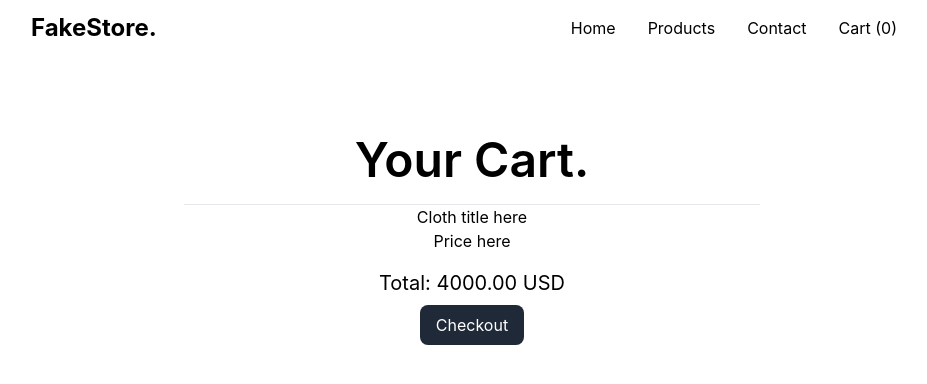
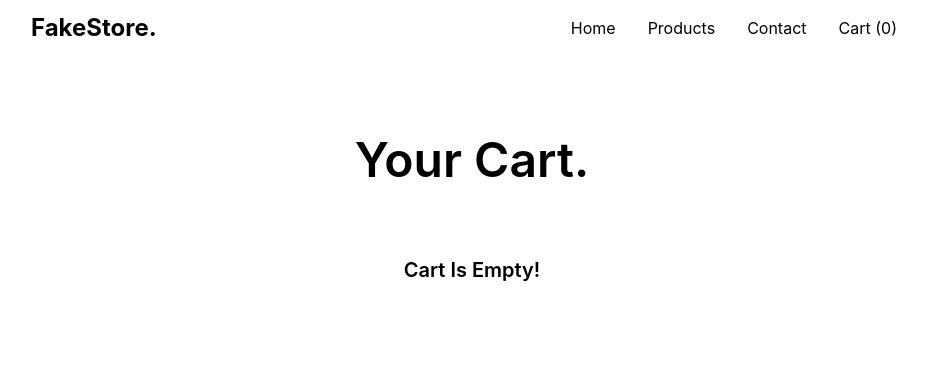
Before and after one commit to jameshan2002/shopping-cart, a React (Create React App) app: page /cart in a window 1280 px wide. Shown: the top 384 px of the page, without its empty margins (168-1095 px from the left). Built offline with nearby package versions, Linux system fonts and the light colour scheme.

Commit message:
Finalizing cart and design

```diff
--- a/src/App.js
+++ b/src/App.js
@@ -9,27 +9,44 @@ import ItemDetail from "./components/ItemDetail";
 import Cart from "./components/Cart";
 
 function App() {
-  const [cardItems, setCardItems] = useState([]);
+  const [cartItems, setCartItems] = useState([]);
+
   const getCartItems = () => {
-    return cardItems.map((item) => item.quantity).reduce((a, b) => a + b, 0);
-  };
-  const addItem = (id, number = 1) => {
-    let list = Object.assign([], cardItems);
-    list.push({
-      id: id,
-      number: number,
-    });
-    setCardItems(list);
+    return cartItems.map((item) => item.quantity).reduce((a, b) => a + b, 0);
   };
 
-  const clearCart = () => {
-    setCardItems([]);
+  const addItem = (item) => {
+    let itemExist = cartItems.find((cartItem) => cartItem.id === item.id);
+    if (itemExist) {
+      setCartItems(
+        cartItems.map((cartItem) =>
+          cartItem.id === item.id
+            ? { ...itemExist, quantity: itemExist.quantity + 1 }
+            : cartItem
+        )
+      );
+    } else {
+      setCartItems([...cartItems, { ...item, quantity: 1 }]);
+    }
   };
 
-  const removeItem = (index) => {
-    let list = Object.assign([], cardItems);
-    list.splice(index, 1);
-    setCardItems(list);
+  const resetCart = () => {
+    setCartItems([]);
+  };
+
+  const removeItem = (item) => {
+    let itemToRemove = cartItems.find((cartItem) => cartItem.id === item.id);
+    if (itemToRemove.quantity === 1) {
+      setCartItems(cartItems.filter((cartItem) => cartItem.id !== item.id));
+    } else {
+      setCartItems(
+        cartItems.map((cartItem) =>
+          cartItem.id === item.id
+            ? { ...itemToRemove, quantity: itemToRemove.quantity - 1 }
+            : cartItem
+        )
+      );
+    }
   };
 
   return (
@@ -42,19 +59,25 @@ function App() {
           <Route path="/contact" component={Contact} />
           <Route
             path="/cart"
-            component={Cart}
+            //component={Cart}
             render={() => (
               <Cart
-                cardItems={cardItems}
-                clearCart={clearCart}
+                cartItems={cartItems}
                 removeItem={removeItem}
+                addItem={addItem}
+                resetCart={resetCart}
               />
             )}
           />
           <Route
             path="/products/:id"
-            component={ItemDetail}
-            render={(props) => <ItemDetail {...props} addItem={addItem} />}
+            //component={ItemDetail}
+            render={(routeProps) => (
+              <ItemDetail
+                itemId={routeProps.match.params.id}
+                addItem={addItem}
+              />
+            )}
           />
         </Switch>
       </div>
--- a/src/components/Cart.js
+++ b/src/components/Cart.js
@@ -1,19 +1,67 @@
-function Cart() {
+import Fade from "react-reveal/Fade";
+
+function Cart({ cartItems, removeItem, addItem, resetCart }) {
+  let cartTotal = cartItems
+    .map((itemData) => itemData.price * itemData.quantity)
+    .reduce((a, b) => a + b, 0);
+  const handleLoad = (e) => {
+    alert("Thanks For Shopping!");
+    resetCart();
+  };
+
   return (
+    <Fade cascade>
       <div>
         <h1 className="text-5xl font-semibold mt-20">Your Cart.</h1>
-      <hr className="max-w-xl mx-auto mt-5" />
+        {/* <hr className="max-w-xl mx-auto mt-7" /> */}
+        <div className="mt-10">
+          {cartItems.map((cartItem) => {
+            let { title, quantity, price, image } = cartItem;
+            return (
+              <>
+                {/* <hr className="max-w-4xl mx-auto" /> */}
+                <div className="flex flex-wrap justify-start items-start mx-auto p-2 w-4/6 border-2 rounded-lg mb-10">
                   <div>
-        <h3>Cloth title here</h3>
-        <p>Price here</p>
+                    <img
+                      className="p-4 w-64 h-56 mb-4 object-scale-down"
+                      alt=""
+                      src={image}
+                    />
                   </div>
-      <div className="p-4">
-        <h3 className="text-xl">Total: 4000.00 USD</h3>
-        <button className="bg-gray-800 text-white px-4 py-2 rounded-lg mt-2">
+                  <div className="text-left mt-7 ml-10">
+                    <h1 className="mb-2 font-bold text-xl max-w-3xl">
+                      {title}
+                    </h1>
+                    <p className="mb-2 font-semibold text-lg mb-5">${price}</p>
+                    <h3>Quantity</h3>
+                    <div className="flex justify-evenly items-center w-20 -ml-2.5">
+                      <button onClick={() => removeItem(cartItem)}>-</button>
+                      <p>{quantity}</p>
+                      <button onClick={() => addItem(cartItem)}>+</button>
+                    </div>
+                  </div>
+                </div>
+              </>
+            );
+          })}
+        </div>
+        {cartItems.length > 0 ? (
+          <div className="text-right mx-auto p-4 w-4/6 ">
+            <h3 className="text-2xl font-semibold mb-3">
+              Total: ${Math.round(cartTotal * 100) / 100} USD
+            </h3>
+            <button
+              className="bg-gray-800 text-white text-xl px-10 py-2 rounded-lg mt-2 mb-10"
+              onClick={handleLoad}
+            >
               Checkout
             </button>
           </div>
+        ) : (
+          <h1 className="p-4 mt-14 text-xl font-semibold">Cart Is Empty!</h1>
+        )}
       </div>
+    </Fade>
   );
 }
 
--- a/src/components/ItemDetail.js
+++ b/src/components/ItemDetail.js
@@ -1,18 +1,20 @@
 import React, { useState, useEffect } from "react";
 
-export const ItemDetail = ({ match, addItem }) => {
+const ItemDetail = ({ itemId, addItem }) => {
   const [item, setItem] = useState(null);
 
   useEffect(() => {
     async function fetchItem() {
-      const data = await fetch(
-        `https://fakestoreapi.com/products/${match.params.id}`
-      );
+      const data = await fetch(`https://fakestoreapi.com/products/${itemId}`);
       const scopes = await data.json();
       setItem(scopes);
     }
     fetchItem();
   }, []);
+
+  function handleClick() {
+    addItem({ ...item, quantity: 1 });
+  }
 
   return (
     <div className="flex content-center items-start w-3/5 mx-auto mt-16">
@@ -34,9 +36,8 @@ export const ItemDetail = ({ match, addItem }) => {
           </select> */}
 
         <button
-          type="button"
           className="bg-gray-800 text-white px-4 py-2 rounded-lg"
-          onClick={() => addItem(item)}
+          onClick={handleClick}
         >
           Add to Cart
         </button>
--- a/src/components/Nav.js
+++ b/src/components/Nav.js
@@ -17,7 +17,7 @@ function Nav({ getCartItems }) {
           <li className="p-4">Contact</li>
         </Link>
         <Link to="/cart">
-          <li className="p-4">Cart ({itemsInCart})</li>
+          <li className="p-4">Cart ({itemsInCart ? `${itemsInCart}` : 0})</li>
         </Link>
       </ul>
     </nav>
```
Lines whose indentation alone changed are shown as unchanged.
